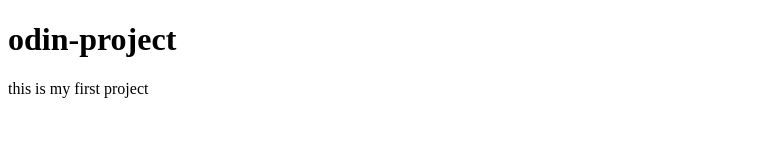
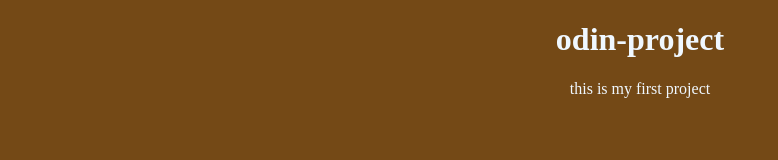
Before and after one commit to WALWALASAFI/odin-project, a plain HTML site: page index.html in a window 1280 px wide. Shown: the whole page, without its empty margins (0-778 px from the left). Drawn offline with Linux system fonts and the light colour scheme.

Commit message:
Added new changes

```diff
--- a/index.html
+++ b/index.html
@@ -6,6 +6,7 @@
     <title>Document</title>
     <h1>odin-project</h1>
     <p>this is my first project</p>
+    <link href="odin.css" rel="stylesheet">
 </head>
 <body>
 
```
